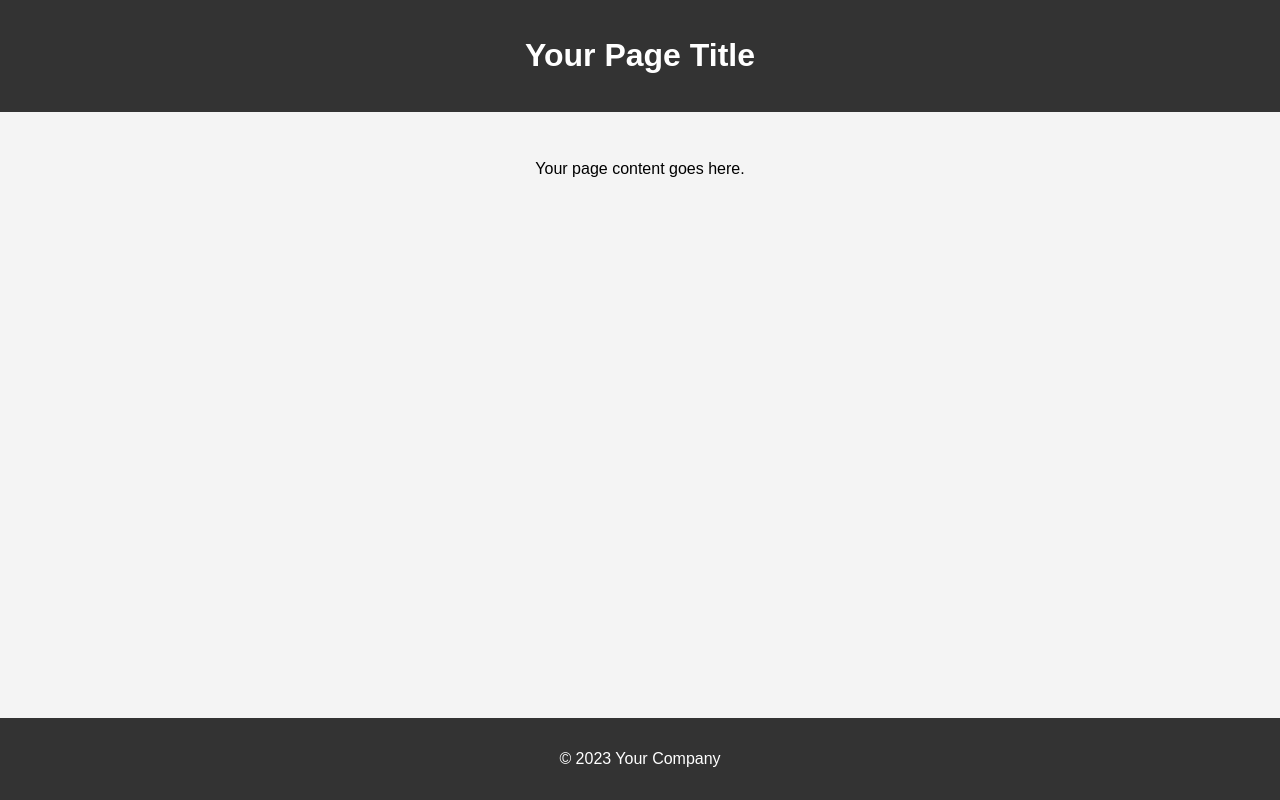
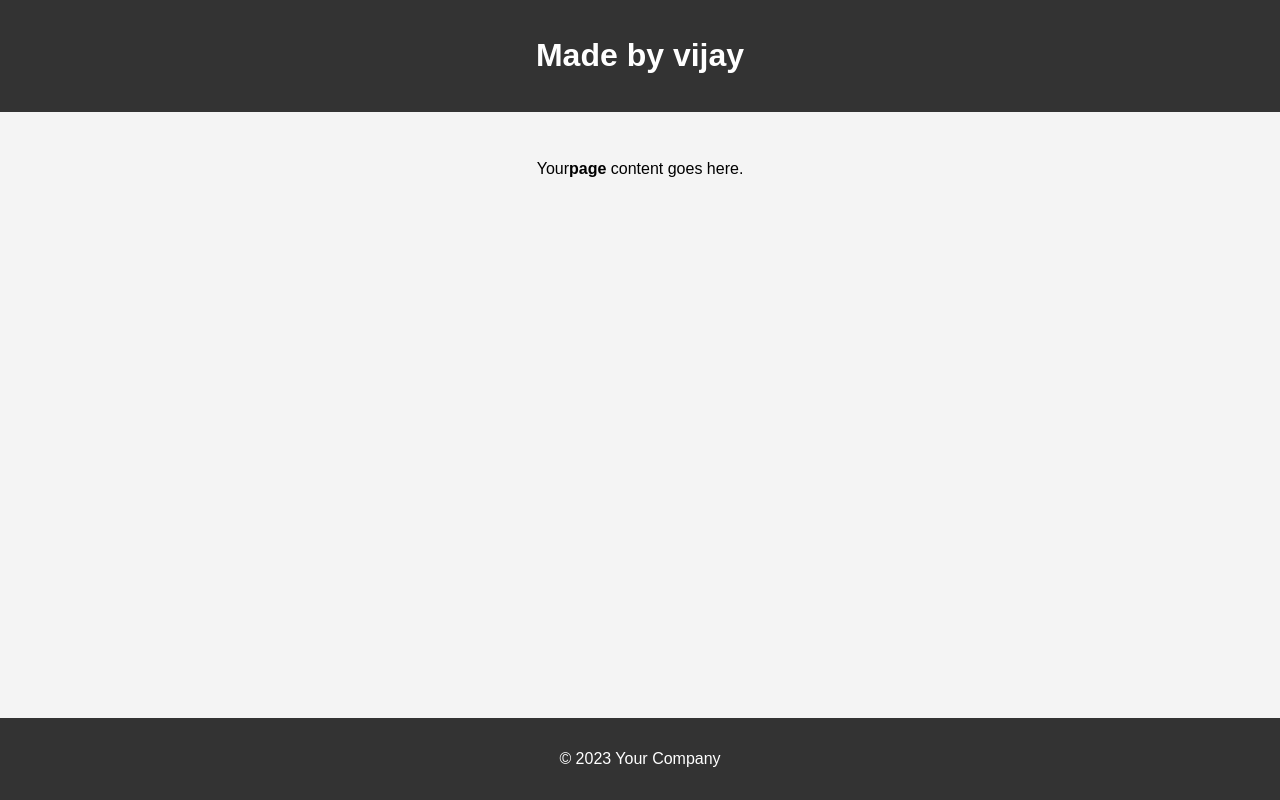
Before and after one commit to vijayannamalai1/myfirstrepo, a plain HTML site: page index.html in a window 1280 px wide. Drawn offline with Linux system fonts and the light colour scheme.

Commit message:
titleandtag changes

```diff
--- a/index.html
+++ b/index.html
@@ -38,14 +38,14 @@
             text-align: center;
         }
     </style>
-    <title>Flexbox Single Page</title>
+    <title>Simple Git Site</title>
 </head>
 <body>
     <header>
-        <h1>Your Page Title</h1>
+        <h1>Made by vijay</h1>
     </header>
     <main>
-        <p>Your page content goes here.</p>
+        <p>Your<b>page</b> content goes here.</p>
     </main>
     <footer>
         <p>&copy; 2023 Your Company</p>
```
